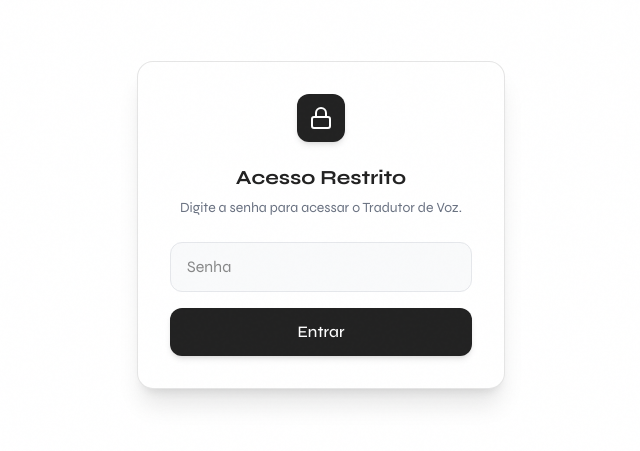
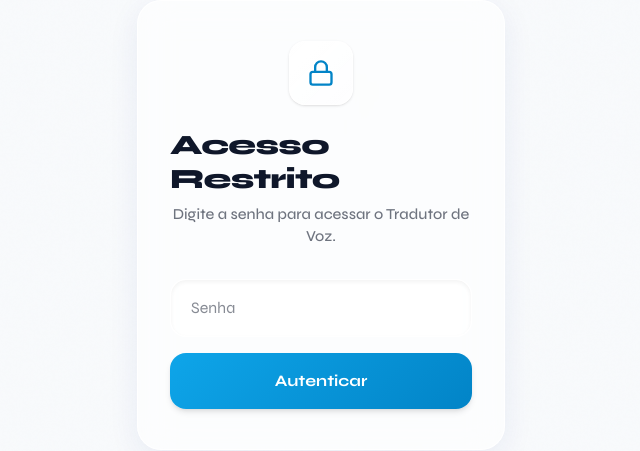
Before and after one commit to nathanquiem/tradutor-andressa, a Next.js app: page / in a window 1280 px wide. Shown: the part 175-626 px from the top of the page, without its empty margins (319-959 px from the left). Built offline with nearby package versions, Linux system fonts and the light colour scheme; a web font is replaced by a local one.

Commit message:
feat: Aurora Light Mode UI e Diagnostico de API

```diff
--- /dev/null
+++ b/src/app/api/health/route.ts
@@ -0,0 +1,19 @@
+import { NextResponse } from "next/server";
+
+export async function GET() {
+  const envStatus = {
+    hasOpenAIKey: Boolean(process.env.OPENAI_API_KEY),
+    hasElevenLabsKey: Boolean(process.env.ELEVENLABS_API_KEY),
+    hasElevenLabsVoiceId: Boolean(process.env.ELEVENLABS_VOICE_ID),
+  };
+
+  const isHealthy = envStatus.hasOpenAIKey && envStatus.hasElevenLabsKey;
+
+  return NextResponse.json({
+    status: isHealthy ? "ok" : "error",
+    message: isHealthy
+      ? "Todas as chaves de API estão configuradas."
+      : "Algumas chaves de API estão faltando no servidor.",
+    envStatus,
+  }, { status: isHealthy ? 200 : 500 });
+}
--- a/src/app/globals.css
+++ b/src/app/globals.css
@@ -2,23 +2,23 @@
 
 :root {
   color-scheme: light !important;
-  --bg: #ffffff;
-  --surface: #f9f9f9;
-  --surface2: #f0f0f0;
-  --border: rgba(0, 0, 0, 0.08);
-  --border-strong: rgba(0, 0, 0, 0.15);
-  --text: #171717;
-  --text-muted: rgba(23, 23, 23, 0.55);
-  --text-dim: rgba(23, 23, 23, 0.35);
-  --accent: #222222;
-  --accent-dim: rgba(34, 34, 34, 0.08);
-  --accent-border: rgba(34, 34, 34, 0.25);
-  --green: #4a9c71;
-  --green-dim: rgba(74, 156, 113, 0.1);
-  --red: #d95843;
-  --red-dim: rgba(217, 88, 67, 0.1);
-  --radius: 12px;
-  --radius-sm: 8px;
+  --bg: #f8fafc;
+  --surface: rgba(255, 255, 255, 0.6);
+  --surface2: rgba(255, 255, 255, 0.8);
+  --border: rgba(255, 255, 255, 0.5);
+  --border-strong: rgba(255, 255, 255, 0.8);
+  --text: #0f172a;
+  --text-muted: rgba(15, 23, 42, 0.6);
+  --text-dim: rgba(15, 23, 42, 0.4);
+  --accent: #0284c7;
+  --accent-dim: rgba(2, 132, 199, 0.15);
+  --accent-border: rgba(2, 132, 199, 0.3);
+  --green: #059669;
+  --green-dim: rgba(5, 150, 105, 0.15);
+  --red: #e11d48;
+  --red-dim: rgba(225, 29, 72, 0.15);
+  --radius: 20px;
+  --radius-sm: 12px;
 }
 
 *,
@@ -34,6 +34,29 @@ html, body {
   color: var(--text) !important;
   min-height: 100vh;
   overflow-x: hidden;
+  position: relative;
+}
+
+/* Animated Aurora Background */
+body::after {
+  content: "";
+  position: fixed;
+  inset: -50%;
+  width: 200%;
+  height: 200%;
+  background:
+    radial-gradient(circle at 50% 50%, rgba(14, 165, 233, 0.25), transparent 45%),
+    radial-gradient(circle at 20% 80%, rgba(16, 185, 129, 0.2), transparent 45%),
+    radial-gradient(circle at 80% 20%, rgba(245, 158, 11, 0.2), transparent 45%);
+  animation: aurora 20s ease-in-out infinite alternate;
+  pointer-events: none;
+  z-index: -1;
+}
+
+@keyframes aurora {
+  0% { transform: rotate(0deg) scale(1); }
+  50% { transform: rotate(180deg) scale(1.1); }
+  100% { transform: rotate(360deg) scale(1); }
 }
 
 /* Subtle grain overlay */
@@ -52,9 +75,9 @@ body::before {
   width: 6px;
 }
 ::-webkit-scrollbar-track {
-  background: var(--bg);
+  background: transparent;
 }
 ::-webkit-scrollbar-thumb {
-  background: var(--border-strong);
+  background: rgba(15, 23, 42, 0.2);
   border-radius: 3px;
 }
--- a/src/app/page.tsx
+++ b/src/app/page.tsx
@@ -137,20 +137,30 @@ export default function Home() {
     return (
       <main className="flex flex-col items-center justify-center w-full" style={{ padding: '0 1rem', minHeight: '80vh', maxWidth: '400px', margin: '0 auto' }}>
         <div
-          className="bg-white rounded-2xl shadow-xl w-full flex flex-col items-center"
-          style={{ padding: '2rem', border: '1px solid rgba(0,0,0,0.1)' }}
+          className="rounded-3xl shadow-[0_8px_32px_rgba(31,38,135,0.07)] w-full flex flex-col items-center relative overflow-hidden"
+          style={{
+            padding: '2.5rem 2rem',
+            background: 'var(--surface)',
+            border: '1px solid var(--border-strong)',
+            backdropFilter: 'blur(16px)',
+            WebkitBackdropFilter: 'blur(16px)'
+          }}
         >
           <div
-            className="bg-[#222222] rounded-xl flex items-center justify-center shadow-md"
-            style={{ width: '3rem', height: '3rem', marginBottom: '1.5rem' }}
+            className="rounded-2xl flex items-center justify-center shadow-sm"
+            style={{
+              width: '4rem', height: '4rem', marginBottom: '1.5rem',
+              background: 'linear-gradient(135deg, rgba(255,255,255,0.9), rgba(255,255,255,0.4))',
+              border: '1px solid var(--border-strong)',
+            }}
           >
-            <svg viewBox="0 0 24 24" fill="none" className="text-white" style={{ width: '1.5rem', height: '1.5rem' }} stroke="currentColor" strokeWidth="2" strokeLinecap="round" strokeLinejoin="round">
+            <svg viewBox="0 0 24 24" fill="none" className="text-[#0284c7]" style={{ width: '1.75rem', height: '1.75rem' }} stroke="currentColor" strokeWidth="2" strokeLinecap="round" strokeLinejoin="round">
               <rect x="3" y="11" width="18" height="11" rx="2" ry="2"></rect>
               <path d="M7 11V7a5 5 0 0 1 10 0v4"></path>
             </svg>
           </div>
-          <h1 className="font-bold text-[#222222] font-[family-name:var(--font-syne)]" style={{ fontSize: '1.25rem', marginBottom: '0.5rem', lineHeight: '1.2' }}>Acesso Restrito</h1>
-          <p className="text-gray-500 text-center" style={{ fontSize: '0.875rem', marginBottom: '1.5rem', lineHeight: '1.4' }}>Digite a senha para acessar o Tradutor de Voz.</p>
+          <h1 className="font-extrabold tracking-tight" style={{ color: 'var(--text)', fontSize: '1.75rem', marginBottom: '0.5rem', lineHeight: '1.2' }}>Acesso Restrito</h1>
+          <p className="text-center font-medium" style={{ color: 'var(--text-muted)', fontSize: '0.95rem', marginBottom: '2rem', lineHeight: '1.4' }}>Digite a senha para acessar o Tradutor de Voz.</p>
 
           <form onSubmit={handleLogin} className="w-full flex flex-col" style={{ gap: '1rem' }}>
             <div>
@@ -162,21 +172,27 @@ export default function Home() {
                   setPasswordInput(e.target.value);
                   setAuthError(false);
                 }}
-                className={`w-full rounded-xl outline-none transition-colors`}
+                className={`w-full rounded-2xl outline-none transition-all shadow-inner`}
                 style={{
-                  padding: '0.75rem 1rem',
-                  backgroundColor: authError ? '#fef2f2' : '#f9fafb',
-                  border: authError ? '1px solid #ef4444' : '1px solid #e5e7eb',
+                  padding: '1rem 1.25rem',
+                  backgroundColor: authError ? 'var(--red-dim)' : 'rgba(255,255,255,0.7)',
+                  border: authError ? '1px solid var(--red)' : '1px solid var(--border-strong)',
+                  color: 'var(--text)',
                 }}
               />
               {authError && <p className="text-red-500" style={{ fontSize: '0.75rem', marginTop: '0.5rem', marginLeft: '0.25rem' }}>Senha incorreta</p>}
             </div>
             <button
               type="submit"
-              className="w-full bg-[#222222] hover:bg-[#111111] text-white font-medium rounded-xl transition-colors shadow-md"
-              style={{ padding: '0.75rem 0', height: '3rem' }}
+              className="w-full font-bold rounded-2xl transition-all shadow-md hover:shadow-lg hover:-translate-y-0.5"
+              style={{
+                padding: '1rem 0',
+                background: 'linear-gradient(135deg, #0ea5e9, #0284c7)',
+                color: '#ffffff',
+                border: 'none',
+              }}
             >
-              Entrar
+              Autenticar
             </button>
           </form>
         </div>
--- a/src/components/layout/Header.tsx
+++ b/src/components/layout/Header.tsx
@@ -12,9 +12,9 @@ export default function Header() {
     >
       <h1
         className="text-[28px] font-extrabold tracking-[-0.04em]"
-        style={{ color: "var(--accent)" }}
+        style={{ color: "var(--text)" }}
       >
-        tradutor de voz
+        tradutor neural
       </h1>
     </motion.header>
   );
--- a/src/components/recorder/RecordButton.tsx
+++ b/src/components/recorder/RecordButton.tsx
@@ -19,10 +19,11 @@ export default function RecordButton({
       disabled={isProcessing}
       whileHover={!isProcessing ? { scale: 1.06 } : undefined}
       whileTap={!isProcessing ? { scale: 0.95 } : undefined}
-      className="relative w-[88px] h-[88px] rounded-full flex items-center justify-center outline-none cursor-pointer disabled:opacity-40 disabled:cursor-not-allowed"
+      className="relative w-[88px] h-[88px] rounded-full flex items-center justify-center outline-none cursor-pointer disabled:opacity-40 disabled:cursor-not-allowed transition-shadow shadow-[0_4px_20px_rgba(0,0,0,0.05)]"
       style={{
-        background: isRecording ? "var(--red-dim)" : "var(--surface)",
-        border: `1.5px solid ${isRecording ? "var(--red)" : "var(--border-strong)"}`,
+        background: isRecording ? "var(--red-dim)" : "rgba(255, 255, 255, 0.6)",
+        border: `1.5px solid ${isRecording ? "var(--red)" : "rgba(255, 255, 255, 0.8)"}`,
+        backdropFilter: "blur(8px)",
       }}
     >
       {/* Pulse ring animation when recording */}
--- a/src/components/results/TranscriptCard.tsx
+++ b/src/components/results/TranscriptCard.tsx
@@ -24,8 +24,11 @@ export default function TranscriptCard({
       transition={{ duration: 0.4, ease: [0.25, 0.46, 0.45, 0.94] }}
       className="p-5 rounded-[var(--radius)]"
       style={{
-        background: "var(--surface)",
-        border: "1px solid var(--border)",
+        background: "rgba(255, 255, 255, 0.4)",
+        border: "1px solid rgba(255, 255, 255, 0.8)",
+        boxShadow: "0 8px 32px rgba(31, 38, 135, 0.05)",
+        backdropFilter: "blur(12px)",
+        WebkitBackdropFilter: "blur(12px)"
       }}
     >
       <div className="flex items-center justify-between mb-3">
```
